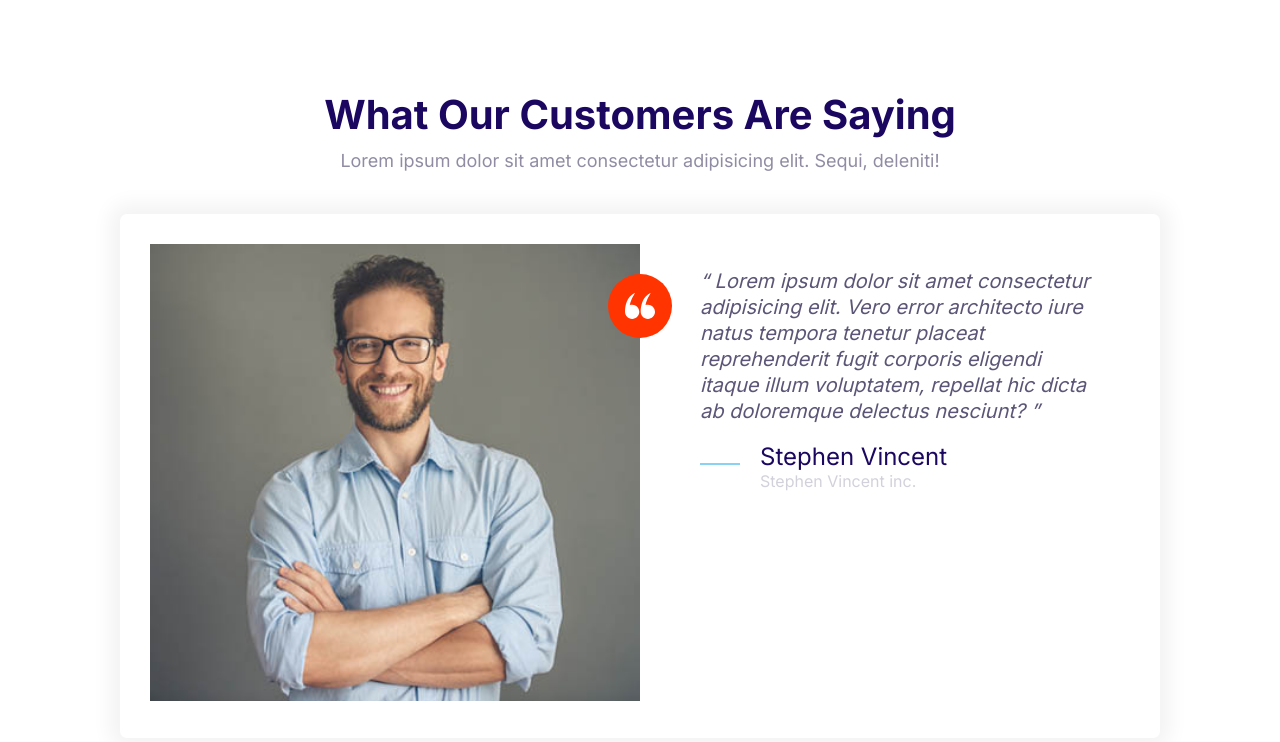
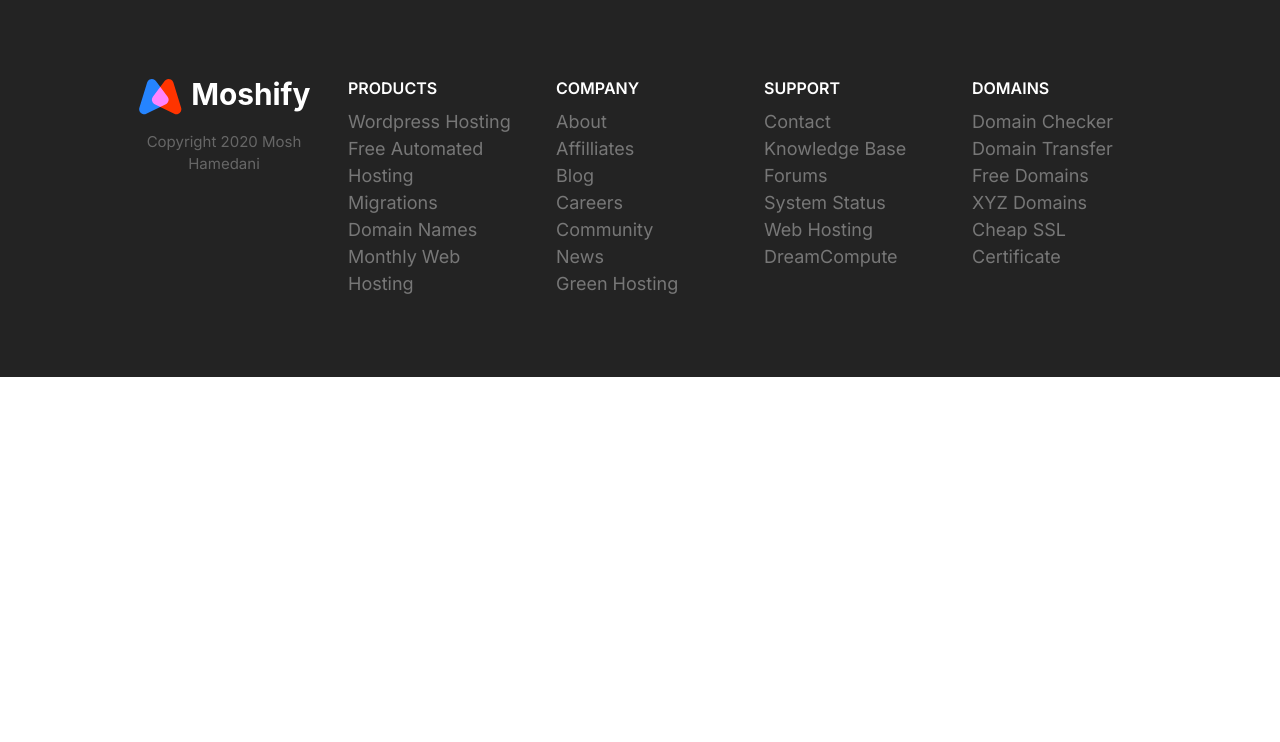
Before and after one commit to stevevincent17/StephensSite, a plain HTML site: page index.html in a window 1280 px wide. Drawn offline with Linux system fonts and the light colour scheme.

Commit message:
building the footer block

```diff
--- a/CSS/styles.css
+++ b/CSS/styles.css
@@ -508,6 +508,10 @@ a {
   .grid--1x3 {
     grid-template-columns: repeat(3, 1fr);
   }
+
+  .grid--1x5 {
+    grid-template-columns: repeat(5, 1fr);
+  }
 }
 
 /* Testimonials */
@@ -663,6 +667,10 @@ a {
 .block--skewed--left {
   padding-bottom: calc(var(--padding-vertical) + 4rem);
   clip-path: polygon(0% 0%, 100% 0%, 100% 90%, 0% 100%);
+}
+
+.block--footer {
+  background: #666;
 }
 
 .container {
@@ -841,3 +849,81 @@ a {
     max-width: 700px;
   }
 }
+
+/* Footer */
+
+.footer {
+  background: #232323;
+}
+
+.footer a {
+  color: #777;
+  transition: color 0.3s;
+}
+
+.footer a:hover {
+  color: #fff;
+}
+
+.footer__section {
+  padding: 2rem;
+  border-bottom: 1px solid #393939;
+}
+
+.footer__section .list {
+  margin: 0;
+}
+
+.footer__heading {
+  text-transform: uppercase;
+  font-weight: 600;
+}
+
+.footer__brand {
+  margin-top: 5rem;
+  text-align: center;
+}
+
+.footer__brand img {
+  /* TODO: Consider refactoring this and applying a width of 100% to all images. */
+  width: 100%;
+  max-width: 230px;
+}
+
+.footer__copyright {
+  font-size: 2.1rem;
+  color: #fff;
+  opacity: 0.3;
+}
+
+@media screen and (min-width: 768px) {
+  .footer__sections {
+    grid-template-columns: repeat(auto-fit, minmax(10rem, 1fr));
+  }
+
+  .footer .collapsible__chevron {
+    display: none;
+  }
+
+  footer .collapsible__content {
+    opacity: 1;
+    max-height: 100%;
+  }
+
+  .footer__brand {
+    order: -1;
+    margin-top: 1rem;
+  }
+
+  .footer__copyright {
+    font-size: 1.5rem;
+  }
+
+  .footer__section {
+    border: 0;
+  }
+
+  .footer__heading {
+    font-size: 1.6rem;
+  }
+}
--- a/index.html
+++ b/index.html
@@ -15,53 +15,170 @@
     <link rel="stylesheet" href="CSS/normalize.css" />
   </head>
   <body>
-    <section class="block">
-      <header class="block__header">
-        <h2>What Our Customers Are Saying</h2>
-        <p>
-          Lorem ipsum dolor sit amet consectetur adipisicing elit. Sequi,
-          deleniti!
-        </p>
+    <svg display="none">
+      <defs>
+        <g id="chevron">
+          <circle
+            xmlns="http://www.w3.org/2000/svg"
+            cx="25.5"
+            cy="25.5"
+            r="25.5"
+            fill="#393939"
+          />
+          <rect
+            xmlns="http://www.w3.org/2000/svg"
+            width="1.6"
+            height="15.24"
+            x="24.4"
+            y="27.9"
+            fill="#fff"
+            rx=".8"
+            transform="rotate(-39 11.114 37.674)"
+          />
+          <rect
+            xmlns="http://www.w3.org/2000/svg"
+            width="1.6"
+            height="15.24"
+            x="33.3"
+            y="27.9"
+            fill="#fff"
+            rx=".8"
+            transform="rotate(37.3 44.444 24.605)"
+          />
+        </g>
+      </defs>
+    </svg>
+
+    <footer class="block block--dark footer">
+      <div class="container grid footer__sections">
+        <!-- Collapsible Section 1 -->
+
+        <section class="collapsible collapsible--expanded footer__section">
+          <header class="collapsible__header">
+            <h2 class="collapsible__heading footer__heading">Products</h2>
+
+            <svg
+              class="icon icon--white collapsible__chevron"
+              width="51"
+              height="51"
+              viewBox="0 0 51 51"
+              xmlns="http://www.w3.org/2000/svg"
+              version="1.1"
+              preserveAspectRatio="xMinYMin"
+            >
+              <use xlink:href="#chevron"></use>
+            </svg>
           </header>
-      <div class="container">
-        <div class="card testimonial">
-          <div class="grid grid--1x2">
-            <div class="testimonial__image">
-              <img
-                src="images/testimonial.jpg"
-                alt="A happy, smiling customer."
-              />
-              <span class="icon-container icon-container--accent">
-                <svg class="icon icon--small icon--white">
-                  <use xlink:href="images/sprite.svg#quotes"></use>
+          <div class="collapsible__content">
+            <ul class="list">
+              <li><a href="#">Wordpress Hosting</a></li>
+              <li><a href="#">Free Automated Hosting</a></li>
+              <li><a href="#">Migrations</a></li>
+              <li><a href="#">Domain Names</a></li>
+              <li><a href="#">Monthly Web Hosting</a></li>
+            </ul>
+          </div>
+        </section>
+
+        <!-- Collapsible Section 2 -->
+
+        <section class="collapsible footer__section">
+          <header class="collapsible__header">
+            <h2 class="collapsible__heading footer__heading">Company</h2>
+
+            <svg
+              class="icon icon--white collapsible__chevron"
+              width="51"
+              height="51"
+              viewBox="0 0 51 51"
+              xmlns="http://www.w3.org/2000/svg"
+              version="1.1"
+              preserveAspectRatio="xMinYMin"
+            >
+              <use xlink:href="#chevron"></use>
             </svg>
-              </span>
+          </header>
+          <div class="collapsible__content">
+            <ul class="list">
+              <li><a href="#">About</a></li>
+              <li><a href="#">Affilliates</a></li>
+              <li><a href="#">Blog</a></li>
+              <li><a href="#">Careers</a></li>
+              <li><a href="#">Community</a></li>
+              <li><a href="#">News</a></li>
+              <li><a href="#">Green Hosting</a></li>
+            </ul>
           </div>
-            <blockquote class="quote">
-              <p class="quote__text">
-                Lorem ipsum dolor sit amet consectetur adipisicing elit. Vero
-                error architecto iure natus tempora tenetur placeat
-                reprehenderit fugit corporis eligendi itaque illum voluptatem,
-                repellat hic dicta ab doloremque delectus nesciunt?
-              </p>
-              <footer>
-                <div class="media">
-                  <div class="media__image">
-                    <svg class="icon icon--primary quote__line">
-                      <use xlink:href="images/sprite.svg#line"></use>
+        </section>
+
+        <!-- Collapsible Section 3 -->
+
+        <section class="collapsible footer__section">
+          <header class="collapsible__header">
+            <h2 class="collapsible__heading footer__heading">Support</h2>
+
+            <svg
+              class="icon icon--white collapsible__chevron"
+              width="51"
+              height="51"
+              viewBox="0 0 51 51"
+              xmlns="http://www.w3.org/2000/svg"
+              version="1.1"
+              preserveAspectRatio="xMinYMin"
+            >
+              <use xlink:href="#chevron"></use>
             </svg>
+          </header>
+          <div class="collapsible__content">
+            <ul class="list">
+              <li><a href="#">Contact</a></li>
+              <li><a href="#">Knowledge Base</a></li>
+              <li><a href="#">Forums</a></li>
+              <li><a href="#">System Status</a></li>
+              <li><a href="#">Web Hosting</a></li>
+              <li><a href="#">DreamCompute</a></li>
+            </ul>
           </div>
-                  <div class="media__body">
-                    <h3 class="media__title quote__author">Stephen Vincent</h3>
-                    <p class="quote__organization">Stephen Vincent inc.</p>
+        </section>
+
+        <!-- Collapsible Section 4 -->
+
+        <section class="collapsible footer__section">
+          <header class="collapsible__header">
+            <h2 class="collapsible__heading footer__heading">Domains</h2>
+
+            <svg
+              class="icon icon--white collapsible__chevron"
+              width="51"
+              height="51"
+              viewBox="0 0 51 51"
+              xmlns="http://www.w3.org/2000/svg"
+              version="1.1"
+              preserveAspectRatio="xMinYMin"
+            >
+              <use xlink:href="#chevron"></use>
+            </svg>
+          </header>
+          <div class="collapsible__content">
+            <ul class="list">
+              <li><a href="#">Domain Checker</a></li>
+              <li><a href="#">Domain Transfer</a></li>
+              <li><a href="#">Free Domains</a></li>
+              <li><a href="#">XYZ Domains</a></li>
+              <li><a href="#">Cheap SSL Certificate</a></li>
+            </ul>
           </div>
+        </section>
+
+        <!-- Logo -->
+
+        <section class="footer__brand">
+          <img src="images/logo.svg" alt="Logo Image" />
+          <p class="footer__copyright">Copyright 2020 Mosh Hamedani</p>
+        </section>
       </div>
     </footer>
-            </blockquote>
-          </div>
-        </div>
-      </div>
-    </section>
+
     <script src="js/main.js"></script>
   </body>
 </html>
```
Also changed, not shown: components/footer-block.html (added, +163 -0 lines), components/menu-icon.html (renamed from components/menu-icon.htm), images/chevron-sprite.svg (added). Lines whose indentation alone changed are shown as unchanged.
